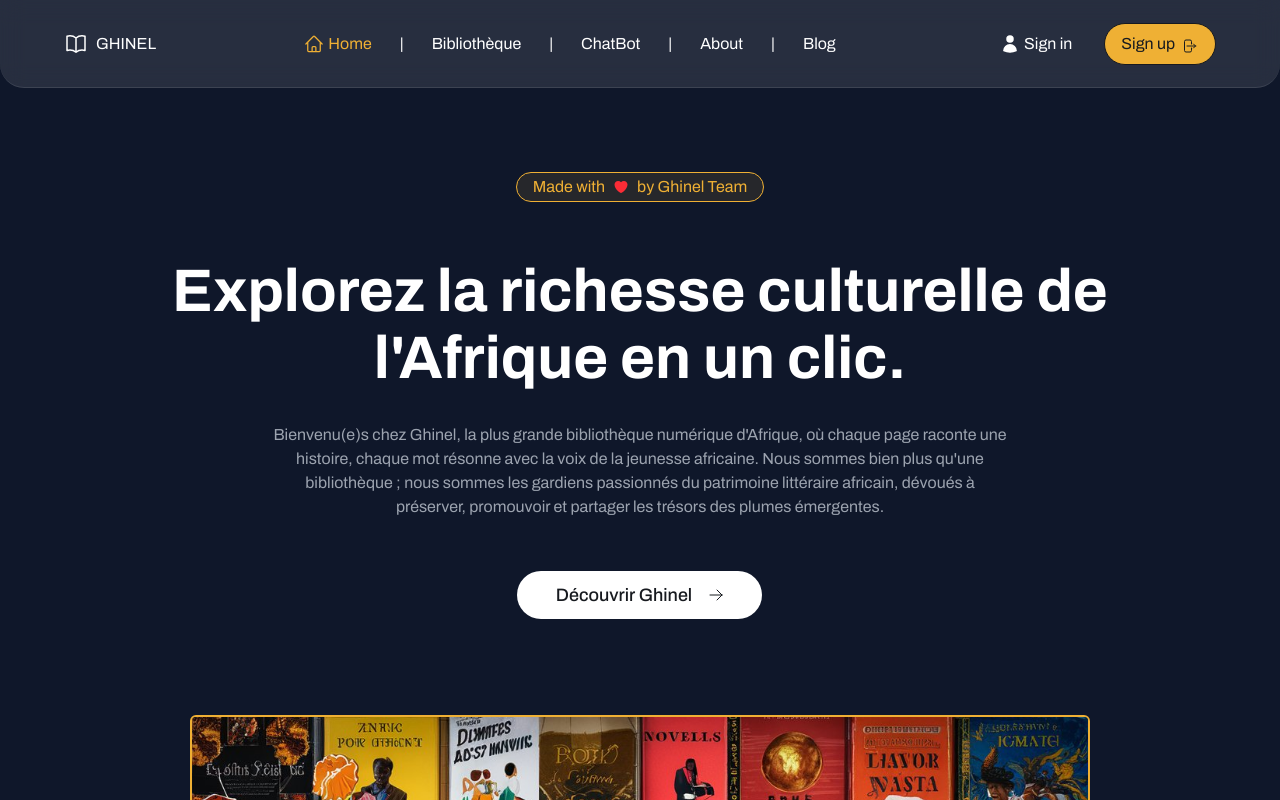
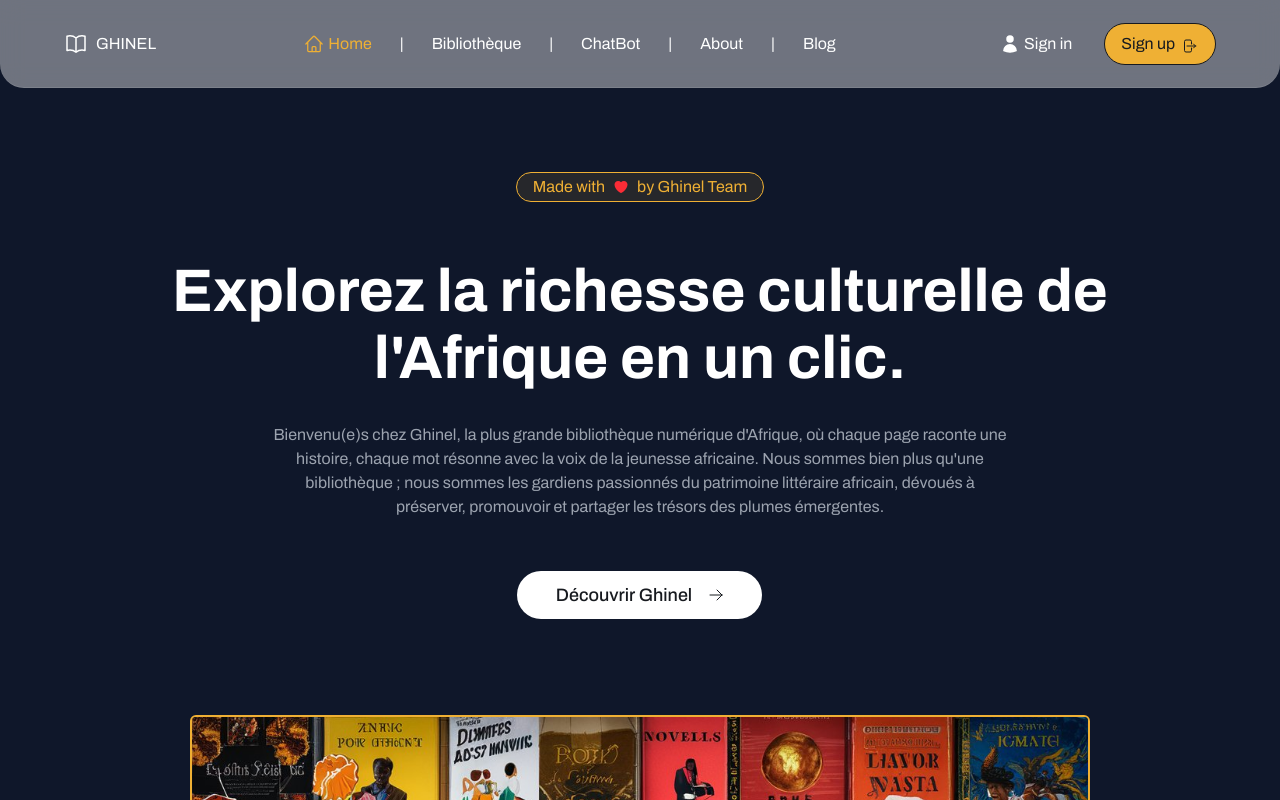
Before and after one commit to elonmelonm/ghinel-react, a React (Vite) app: page / in a window 1280 px wide. Shown: the top 800 px of the page. Built offline with nearby package versions, Linux system fonts and the light colour scheme.

Commit message:
update: Further CSS modifications in index.css

```diff
--- a/src/index.css
+++ b/src/index.css
@@ -5,7 +5,7 @@
 
   --color-brand: #efb034;         /* primaire */
   --color-bg: #0f172a;            /* fond principal */
-  --color-surface: rgba(255,255,255,0.1); /* surface translucide */
+  --color-surface: rgba(255,255,255,0.4); /* surface translucide */
   --color-muted: #9ca3af;         /* texte secondaire */
   --color-border: rgba(255,255,255,0.10);
   --color-onBrand: #171a1f;       /* texte sur fond brand */
```
